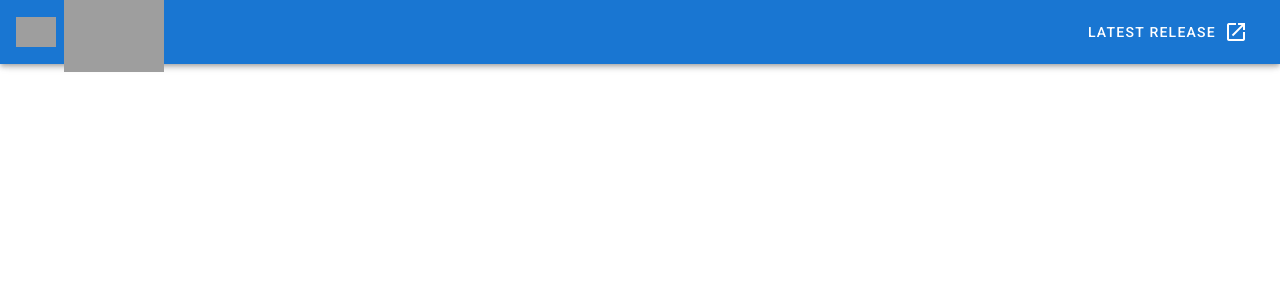
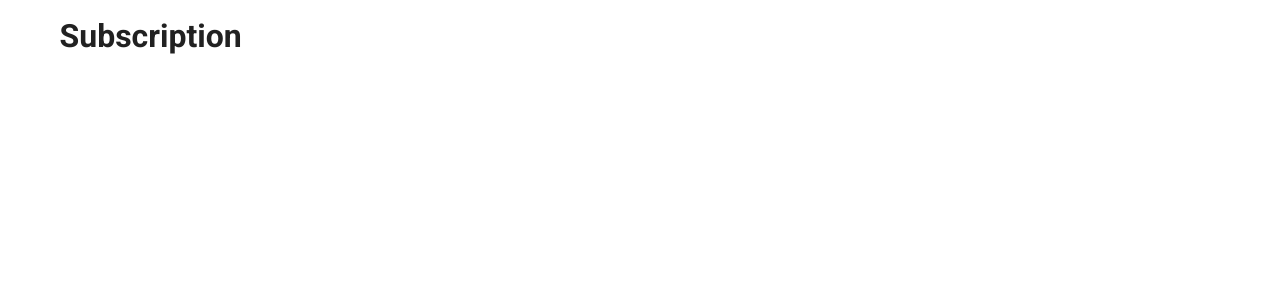
Before and after one commit to Virtuatable/gui, a Vue app: page /subscribe in a window 1280 px wide. Shown: the top 300 px of the page. Built offline with nearby package versions, Linux system fonts and the light colour scheme; grey boxes are pictures that could not be loaded.

Commit message:
First working version of the campaigns list

```diff
--- a/src/App.vue
+++ b/src/App.vue
@@ -1,42 +1,5 @@
 <template>
   <v-app>
-    <v-app-bar
-      app
-      color="primary"
-      dark
-    >
-      <div class="d-flex align-center">
-        <v-img
-          alt="Vuetify Logo"
-          class="shrink mr-2"
-          contain
-          src="https://cdn.vuetifyjs.com/images/logos/vuetify-logo-dark.png"
-          transition="scale-transition"
-          width="40"
-        />
-
-        <v-img
-          alt="Vuetify Name"
-          class="shrink mt-1 hidden-sm-and-down"
-          contain
-          min-width="100"
-          src="https://cdn.vuetifyjs.com/images/logos/vuetify-name-dark.png"
-          width="100"
-        />
-      </div>
-
-      <v-spacer></v-spacer>
-
-      <v-btn
-        href="https://github.com/vuetifyjs/vuetify/releases/latest"
-        target="_blank"
-        text
-      >
-        <span class="mr-2">Latest Release</span>
-        <v-icon>mdi-open-in-new</v-icon>
-      </v-btn>
-    </v-app-bar>
-
     <v-main>
       <router-view/>
     </v-main>
--- /dev/null
+++ b/src/api/campaigns/listCampaigns.ts
@@ -0,0 +1,16 @@
+import ICampaign from '@/interfaces/ICampaign'
+
+/**
+ * This method is a stubbing method for a non-existant API behind it. It returns
+ * a dummy list of campaigns as a promise that can be resolved just like an API
+ * call done via HTTP.
+ *
+ * @returns A list of campaigns to display.
+ */
+export default function listCampaigns(): Promise<Array<ICampaign>> {
+  return new Promise((resolve: any, reject: any) => {
+    setTimeout(() => {
+      resolve([{name: 'My campaign'}])
+    }, 1000)
+  });
+}
--- /dev/null
+++ b/src/interfaces/ICampaign.ts
@@ -0,0 +1,3 @@
+export default interface ICampaign {
+  name: string;
+}
--- /dev/null
+++ b/src/router/guards/redirectAnonymous.ts
@@ -0,0 +1,12 @@
+/**
+ * This guard checks if the user is currently authenticated, and if not redirects
+ * them to the login page.
+ *
+ * @param to The route currently called by the user before entering the guard.
+ * @param from The route from which the user is coming from, can be used to
+ *   redirect them to the previous route if not matching some conditions.
+ * @param next the function used to manipulate the history.
+ */
+export default function redirectAnonymous(to: any, from: any, next: Function) {
+  next({path: '/login'});
+}
--- a/src/router/index.ts
+++ b/src/router/index.ts
@@ -1,6 +1,10 @@
 import Vue from 'vue';
 import VueRouter, { RouteConfig } from 'vue-router';
 import Home from '../views/Home.vue';
+import Subscription from '../views/Subscription.vue'
+import Login from '../views/Login.vue'
+import CampaignsList from '../views/campaigns/List.vue'
+import redirectAnonymous from './guards/redirectAnonymous'
 
 Vue.use(VueRouter);
 
@@ -11,12 +15,20 @@
     component: Home,
   },
   {
-    path: '/about',
-    name: 'About',
-    // route level code-splitting
-    // this generates a separate chunk (about.[hash].js) for this route
-    // which is lazy-loaded when the route is visited.
-    component: () => import(/* webpackChunkName: "about" */ '../views/About.vue'),
+    path: '/subscribe',
+    name: 'Subscription view',
+    component: Subscription,
+  },
+  {
+    path: '/login',
+    name: 'Log in view',
+    component: Login,
+  },
+  {
+    path: '/campaigns',
+    name: 'Campaigns list',
+    component: CampaignsList,
+    beforeEnter: redirectAnonymous,
   },
 ];
 
--- /dev/null
+++ b/src/views/Login.vue
@@ -0,0 +1,5 @@
+<template>
+  <v-container>
+    <h1>Login</h1>
+  </v-container>
+</template>
--- /dev/null
+++ b/src/views/Subscription.vue
@@ -0,0 +1,5 @@
+<template>
+  <v-container>
+    <h1>Subscription</h1>
+  </v-container>
+</template>
--- /dev/null
+++ b/src/views/campaigns/List.vue
@@ -0,0 +1,23 @@
+<template>
+  <v-container>
+    <h1>Campaigns</h1>
+    <div>{{ campaigns }}</div>
+  </v-container>
+</template>
+
+<script lang="ts">
+import { Component, Vue } from 'vue-property-decorator';
+import listCampaigns from '@/api/campaigns/listCampaigns'
+import ICampaign from '@/interfaces/ICampaign';
+
+@Component
+export default class ListCampaigns extends Vue {
+  campaigns: Array<ICampaign> = []
+
+  mounted() {
+    listCampaigns().then(campaigns => {
+      this.campaigns = campaigns
+    })
+  }
+}
+</script>
```
